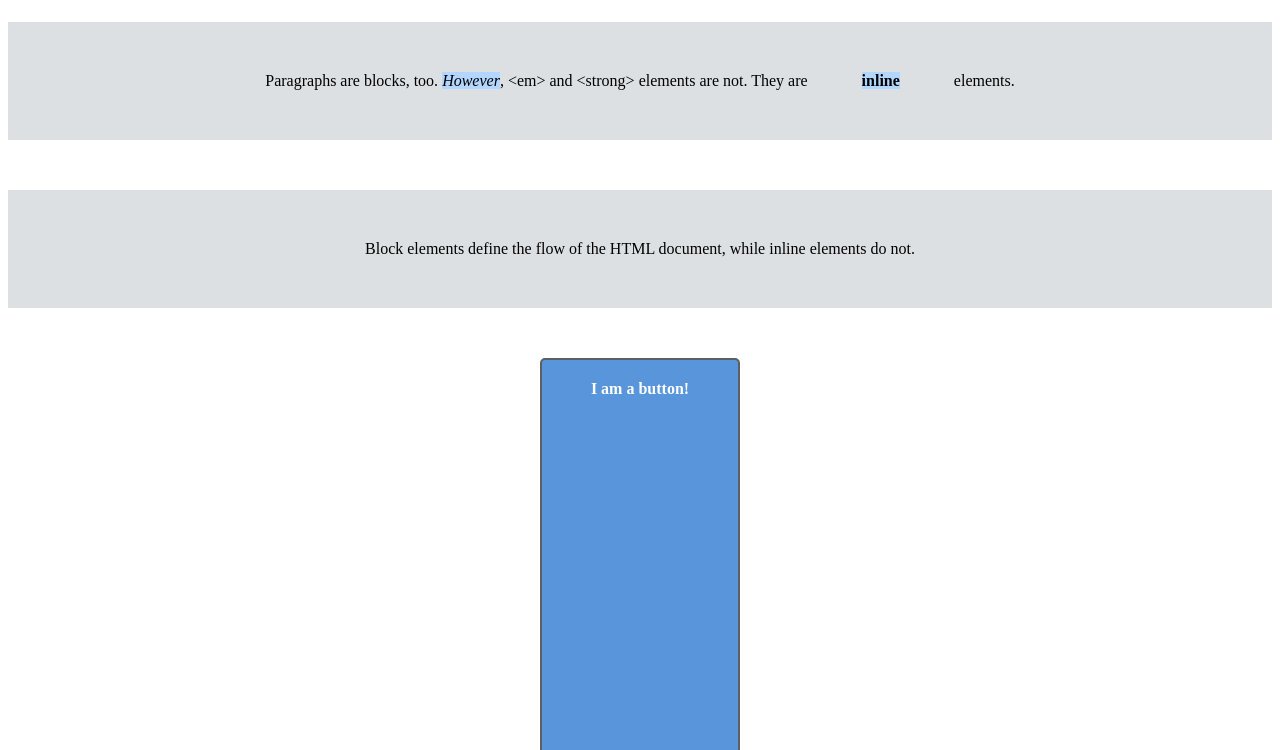
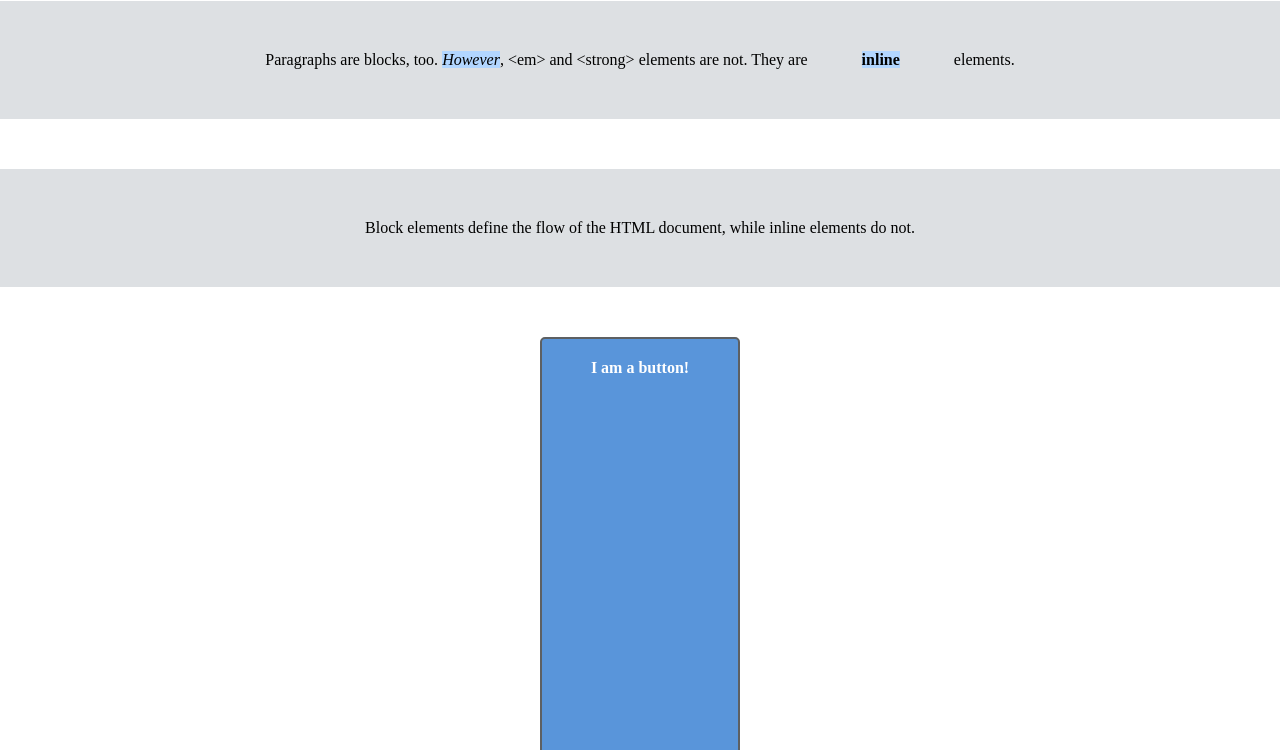
Before and after one commit to cardozoaldama/html-css-play, a plain HTML site: page pages/boxes.html in a window 1280 px wide. Shown: the part 164-914 px from the top of the page. Drawn offline with Linux system fonts and the light colour scheme.

Commit message:
feat: add a new reset style
With universal selector with ::before, and ::after pseudo-elements.

```diff
--- a/css/box-styles.css
+++ b/css/box-styles.css
@@ -1,3 +1,16 @@
+/* GLOBAL RESET */
+/* A good practice to override the default browser behaviour. */
+/* Also, don't forget to add pseudo-elements. */
+*, *::after, *::before {
+    /* Everything would have: */
+    /* Border-box */
+    box-sizing: border-box;
+    /* Nobody wants margin! */
+    margin: 0;
+    /* Neither padding. */
+    padding: 0;
+}
+
 /* CSS BOX MODEL */
 /*
     v - Meet the team! - v
```
